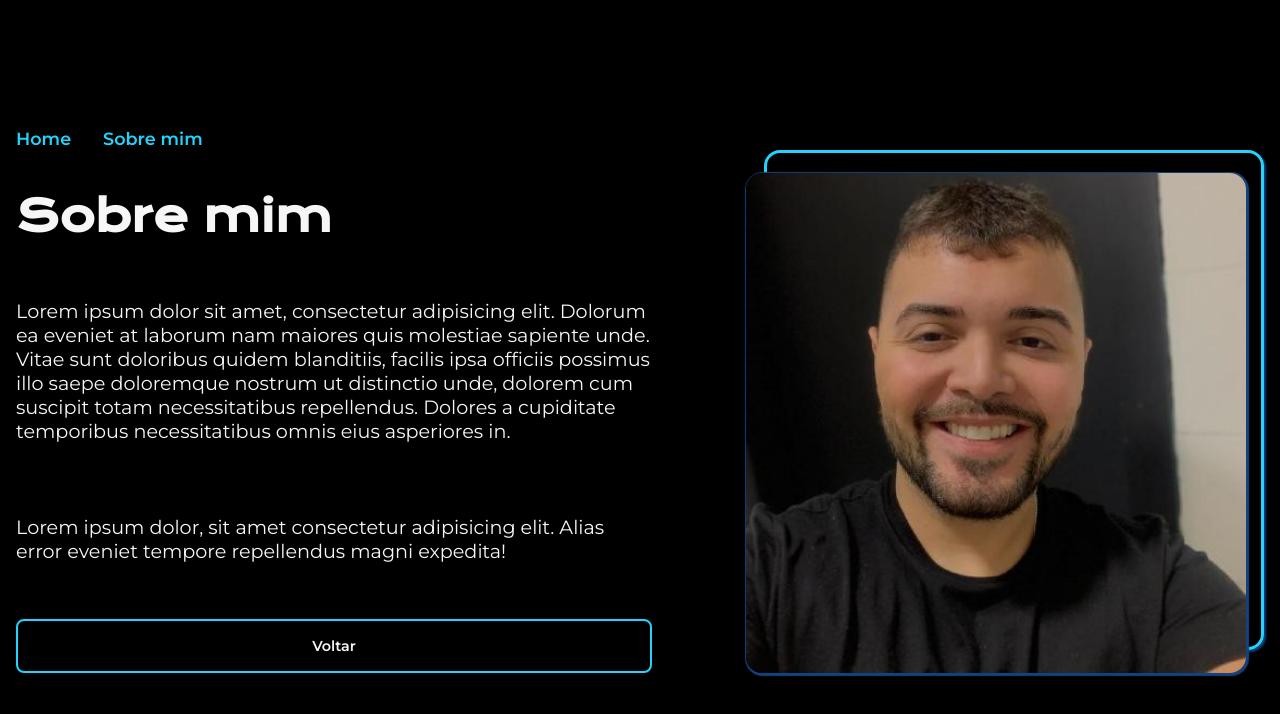
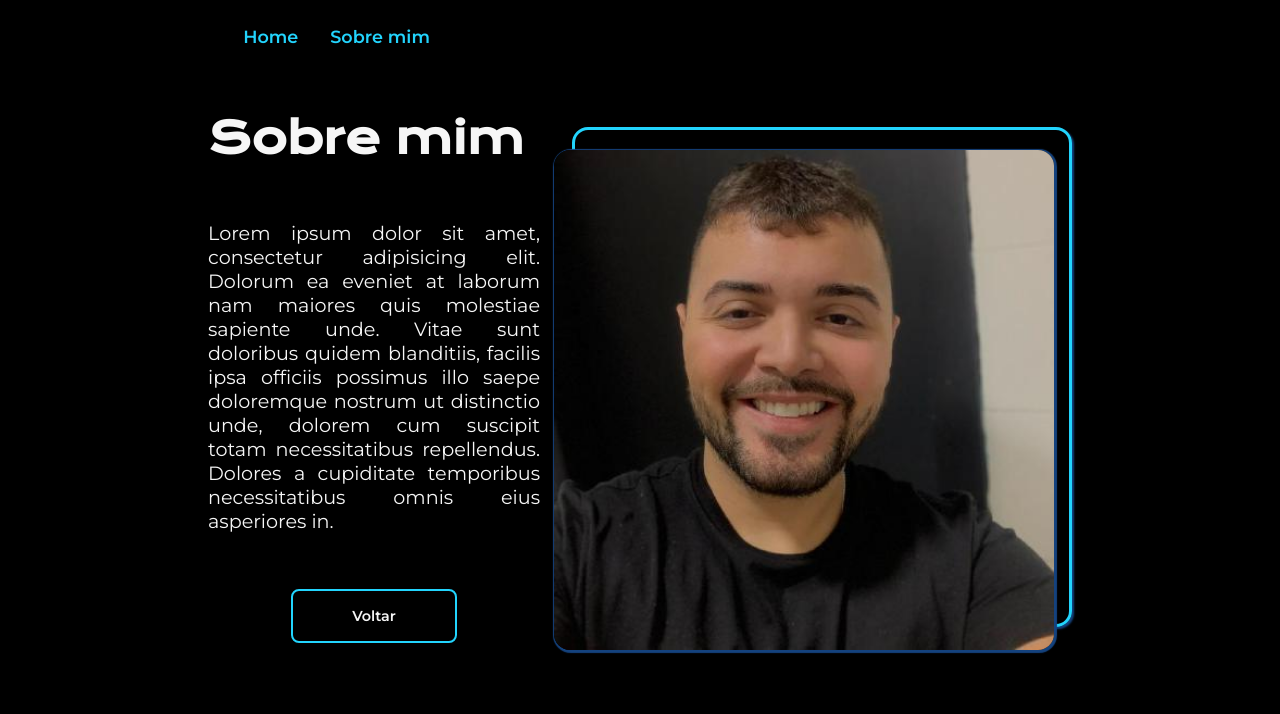
Before and after one commit to wagnnermorais/Gera--o-Caldeira---DEV, a plain HTML site: page about.html in a window 1280 px wide. Drawn offline with nearby package versions, Linux system fonts and the light colour scheme.

Commit message:
refactor: fixing css values

```diff
--- a/about.html
+++ b/about.html
@@ -8,20 +8,17 @@
     <title>Sobre mim</title>
 </head>
 <body>
+    <header>
+        <nav>
+            <a href="index.html">Home</a>
+            <a href="about.html">Sobre mim</a>
+        </nav>
+    </header>
     <main>
         <section class="text-section">
-            <header>
-                <nav>
-                    <a href="index.html">Home</a>
-                    <a href="about.html">Sobre mim</a>
-                </nav>
-            </header>
             <h1>Sobre mim</strong></h1>
             <p>
                 Lorem ipsum dolor sit amet, consectetur adipisicing elit. Dolorum ea eveniet at laborum nam maiores quis molestiae sapiente unde. Vitae sunt doloribus quidem blanditiis, facilis ipsa officiis possimus illo saepe doloremque nostrum ut distinctio unde, dolorem cum suscipit totam necessitatibus repellendus. Dolores a cupiditate temporibus necessitatibus omnis eius asperiores in.
-            </p>
-            <p>
-                Lorem ipsum dolor, sit amet consectetur adipisicing elit. Alias error eveniet tempore repellendus magni expedita!
             </p>
             <div class="button-box">
                 <a href="index.html">Voltar</a>
--- a/assets/css/style.css
+++ b/assets/css/style.css
@@ -24,6 +24,10 @@ body {
   background: var(--primary-bg-color);
 }
 
+header {
+  padding: 2% 0 0 19%;
+}
+
 nav {
   display: flex;
   gap: 2rem;
@@ -31,9 +35,10 @@ nav {
 
 header a {
   font-family: var(--main-text-font);
-  font-size: 1.1rem;
+  font-size: 1.10rem;
   font-weight: 600;
-  color: var(--primary-blue);
+  color: #22D4FD;
+  text-decoration: none;
   transition: 200ms;
 }
 
@@ -42,24 +47,23 @@ header a:hover {
 }
 
 main {
+  padding: 5% 15%;
   display: flex;
   align-items: center;
-  justify-content: center;
-  height: 100vh;
-  gap: 5rem;
+  justify-content: space-around;
 }
 
 .text-section {
   display: flex;
   flex-direction: column;
-  gap: 2.5rem;
+  width: 615px;
+  gap: 40px;
 }
 
 h1 {
   font-size: 2.25rem;
   font-family: var(--main-header-font);
   color: var(--main-text-color);
-  max-width: 550px;
 }
 
 h2 {
@@ -72,7 +76,7 @@ p {
   font-size: 1.5rem;
   font-family: var(--main-text-font);
   color: var(--main-text-color);
-  max-width: 550px;
+  text-align: justify;
 }
 
 strong {
@@ -88,7 +92,6 @@ strong {
 
 .buttons {
   display: flex;
-  width: 100%;
   gap: 2.5rem;
 }
 
@@ -98,7 +101,7 @@ strong {
   justify-content: center;
   gap: .50rem;
   padding: 1rem;
-  width: 100%;
+  width: 50%;
   border: 2px solid var(--primary-blue);
   border-radius: 8px;
   font-size: .90rem;
```
Also changed, not shown: index.html (+6 -7 lines).
